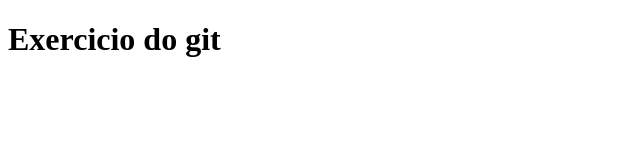
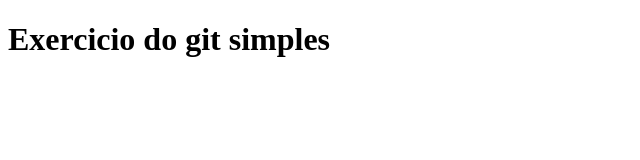
Before and after one commit to belgicanoo/aula04-03-26, a plain HTML site: page index.html in a window 1280 px wide. Shown: the whole page, without its empty margins (0-640 px from the left). Drawn offline with Linux system fonts and the light colour scheme.

Commit message:
Update header text in index.html

```diff
--- a/index.html
+++ b/index.html
@@ -3,6 +3,6 @@
   <head>
   </head>
   <body>
-    <h1>Exercicio do git</h1>
+    <h1>Exercicio do git simples</h1>
   </body>
 </html>
```
